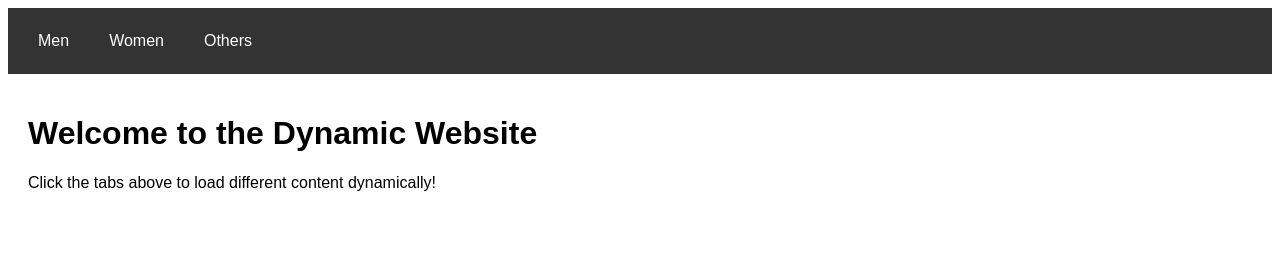
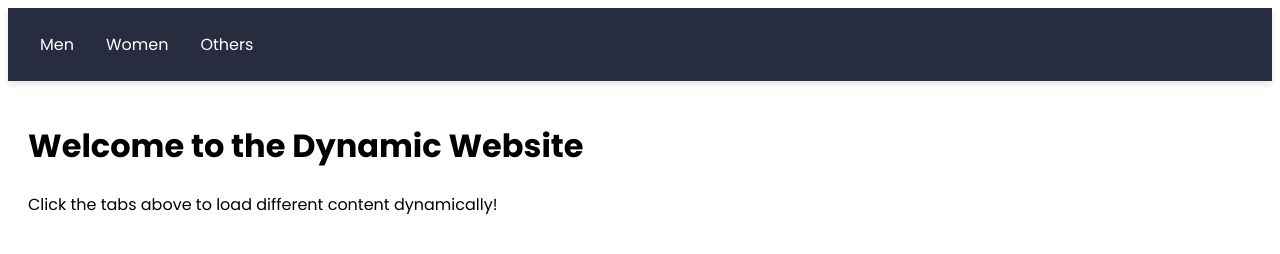
Before and after one commit to Ershivnandan/Metaverse-Mavens_021, a plain HTML site: page index.html in a window 1280 px wide. Drawn offline with Linux system fonts and the light colour scheme.

Commit message:
project stup with dynamic page loading

```diff
--- a/globalStyle.css
+++ b/globalStyle.css
@@ -1,21 +1,61 @@
+:root {
+  /* Color Palette */
+  --primary-color: #ff3f6c; /* Myntra's signature pinkish-red */
+  --secondary-color: #282c3f; /* Dark gray used for text */
+  --accent-color: #fbae17; /* Yellowish accent color */
+  --background-color: #f2f2f2; /* Light gray background */
+  --white-color: #ffffff;
+  --black-color: #000000;
+  --border-color: #e0e0e0; /* Light gray for borders */
+
+  /* Typography */
+  --font-family: "Poppins", "Helvetica", "Arial", sans-serif;
+  --font-color: #282c3f; /* General text color */
+  --heading-color: #000000; /* Heading color */
+  --text-size-small: 12px;
+  --text-size-medium: 16px;
+  --text-size-large: 20px;
+  --font-weight-normal: 400;
+  --font-weight-bold: 700;
+
+  /* Spacing */
+  --spacing-small: 8px;
+  --spacing-medium: 16px;
+  --spacing-large: 24px;
+
+  /* Buttons */
+  --button-padding: 12px 24px;
+  --button-radius: 4px;
+
+  /* Shadows */
+  --box-shadow: 0px 4px 6px rgba(0, 0, 0, 0.1);
+}
+
 body {
-    font-family: Arial, sans-serif;
+  font-family: "Poppins", "Helvetica", "Arial", sans-serif;
 }
 .navbar {
   display: flex;
-    background-color: #333;
-    padding: 10px;
+  background-color: var(--secondary-color);
+  padding: var(--spacing-medium);
+  box-shadow: var(--box-shadow);
 }
+
 .navbar a {
-    color: white;
-    padding: 14px 20px;
+  color: var(--white-color);
+  padding: var(--spacing-small) var(--spacing-medium);
   text-decoration: none;
   text-align: center;
+  font-size: var(--text-size-medium);
+  font-weight: var(--font-weight-normal);
+  transition: background-color 0.3s ease, color 0.3s ease;
 }
+
 .navbar a:hover {
-    background-color: #ddd;
-    color: black;
+  background-color: var(--accent-color);
+  color: var(--black-color);
 }
+
 #content {
   padding: 20px;
 }
--- a/index.html
+++ b/index.html
@@ -4,14 +4,26 @@
     <meta charset="UTF-8" />
     <meta name="viewport" content="width=device-width, initial-scale=1.0" />
     <title>Myntra</title>
-    <link rel="stylesheet" href="globalStyle.css">
+    <link rel="stylesheet" href="globalStyle.css" />
+
+    <!-- Google Fonts  -->
+
+    <link rel="preconnect" href="https://fonts.googleapis.com" />
+    <link rel="preconnect" href="https://fonts.gstatic.com" crossorigin />
+    <link
+      href="https://fonts.googleapis.com/css2?family=Poppins:ital,wght@0,100;0,200;0,300;0,400;0,500;0,600;0,700;0,800;0,900;1,100;1,200;1,300;1,400;1,500;1,600;1,700;1,800;1,900&display=swap"
+      rel="stylesheet"
+    />
+    <!-- Google Fonts  -->
+
+
   </head>
   <body>
     <!-- navbar  -->
     <div class="navbar">
       <a href="#" onclick="loadPage('men.html')">Men</a>
       <a href="#" onclick="loadPage('women.html')">Women</a>
-      <a href="#" onclick="loadPage('home&applience.html')">Others</a>
+      <a href="#" onclick="loadPage('homeLiving.html')">Others</a>
     </div>
 
     <div id="content">
```
Also changed, not shown: home&applience.html (deleted, +0 -3 lines), pages/beauty.html (added, +3 -0 lines), pages/homeLiving.html (added, +3 -0 lines), pages/kidsSection.html (added, +3 -0 lines), pages/men.html (renamed from men.html), pages/women.html (renamed from women.html), styles/readme.txt (added). Lines whose indentation alone changed are shown as unchanged.
